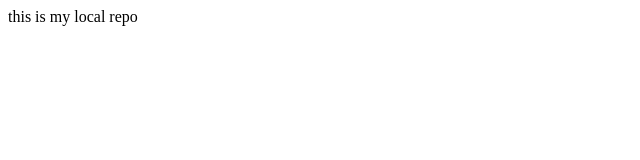
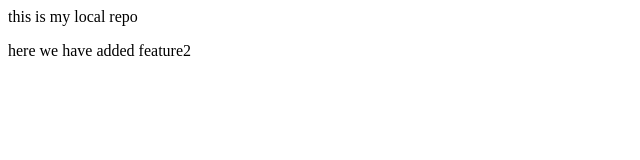
Before and after one commit to Coder-najma/localrepo, a plain HTML site: page index.html in a window 1280 px wide. Shown: the whole page, without its empty margins (0-640 px from the left). Drawn offline with Linux system fonts and the light colour scheme.

Commit message:
para added to feature2

```diff
--- a/index.html
+++ b/index.html
@@ -1 +1,2 @@
 <p>this is my local repo</p>
+<p>here we have added feature2</p>
```
